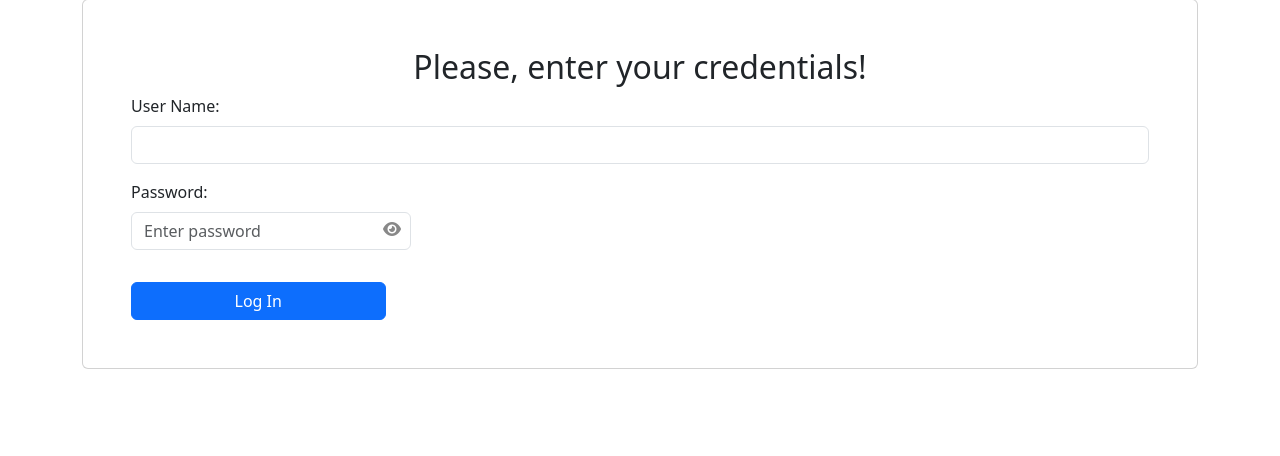
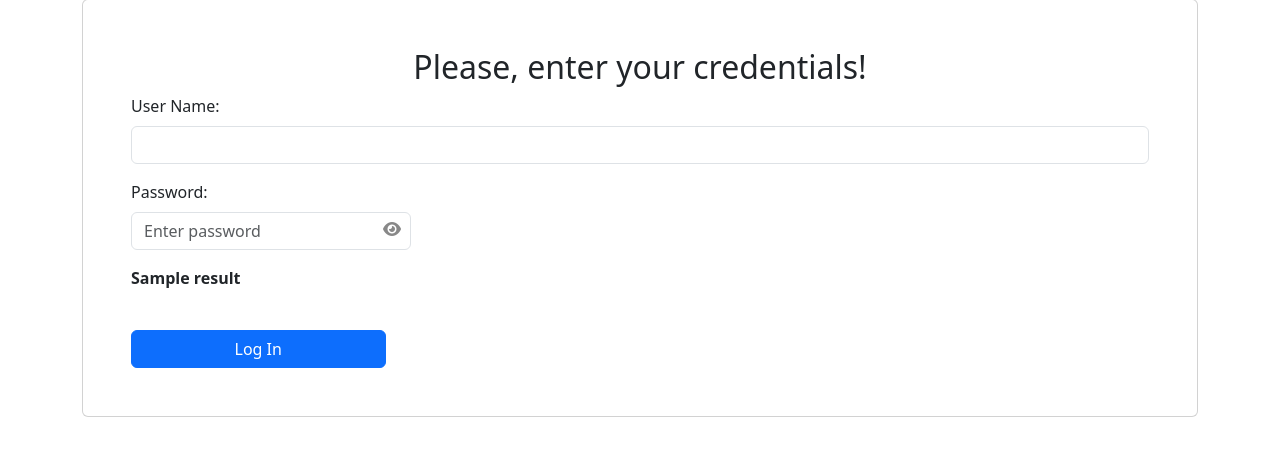
Before and after one commit to louisayouz/mypython, a Flask app: template templates/login.html in a window 1280 px wide. Shown: the part 81-537 px from the top of the page. Run offline with Flask 3, Linux system fonts and the light colour scheme; the visitor is signed in with stand-in values (Sample User, id 1); the template is opened without the code that fills it: most values are stand-ins (such as "Sample title", 1, 10 or a date in 2020); some libraries are stand-ins or nearby versions.

Commit message:
message in login, delete portfolio

```diff
--- a/app.py
+++ b/app.py
@@ -41,7 +41,8 @@ def login():
 
         result = False
         if user is None:
-            return "Invalid credentials!"
+           # return "Invalid credentials!"
+            return render_template('login.html', result = "Invalid credentials!")
 
         if user[3] is None:
             result = user[1] == password
@@ -53,8 +54,9 @@ def login():
             session['user_id'] = user[2]
             return redirect(url_for('dashboard'))
         else:
-            return "Invalid credentials!"
-    return render_template('login.html')
+            #return "Invalid credentials!"
+            return render_template('login.html', result = "Invalid credentials!")
+    return render_template('login.html', result = "")
 
 @app.route('/dashboard')
 def dashboard():
--- a/templates/login.html
+++ b/templates/login.html
@@ -3,7 +3,13 @@
 {% block title %}Login{% endblock %}
 
 {% block content %}
+ <script type="text/javascript">
+    let loginErrorClear = function (){
+      $('#login_error').html('');
+    }
+    setTimeout(loginErrorClear, 10000);
 
+  </script>
   <!-- your login form here -->
   <div class="card p-5">
     <div class="d-flex justify-content-center">
@@ -22,6 +28,7 @@
         <input type="password" class="form-control" id="password" name="password" required placeholder="Enter password">
       </div>
     </br>
+      <div id="login_error"><b>{{result}}</b></div></br>
       <button type="submit" class="btn btn-primary w-25 mt-3">Log In</button>
     </form>
 
```
Also changed, not shown: templates/portfolio.html (+10 -1 lines).
